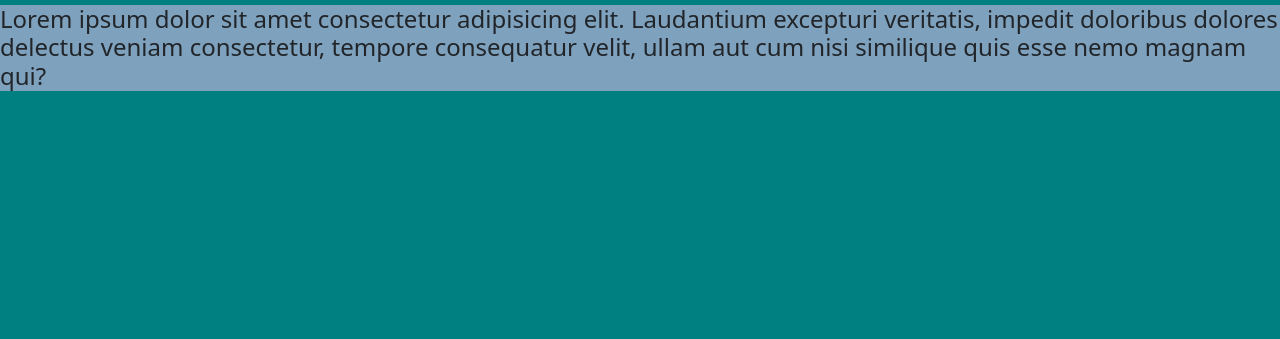
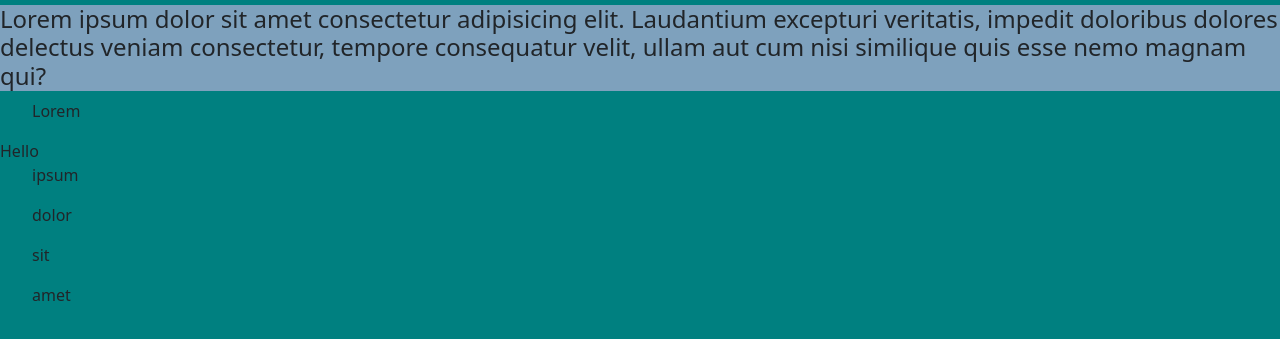
Before and after one commit to michaelg85/316SBA, a plain HTML site: page index.html in a window 1280 px wide. Shown: the part 259-598 px from the top of the page. Drawn offline with nearby package versions, Linux system fonts and the light colour scheme.

Commit message:
push again

```diff
--- a/index.html
+++ b/index.html
@@ -53,7 +53,7 @@
         <!-- header -->
         <div class="container-fluid">
             <div class="row">
-                <button type="button" style="background-color: darkred; font-weight: 700;">Lorem ipsum dolor sit amet</button>
+                <button id= "headerbutton" type="button" style="background-color: darkred; font-weight: 700;">Lorem ipsum dolor sit amet</button>
             </div>
         </div>
 
@@ -66,6 +66,13 @@
 
 <h4>Lorem ipsum dolor sit amet consectetur adipisicing elit. Laudantium excepturi veritatis, impedit doloribus dolores delectus veniam consectetur, tempore consequatur velit, ullam aut cum nisi similique quis esse nemo magnam qui?</h4>
 
+<div class="list">
+    <ul id="item1">Lorem</ul>
+    <ul id="item2">ipsum</ul>
+    <ul id="item3">dolor</ul>
+    <ul id="item4">sit</ul>
+    <ul id="item5">amet</ul>
+</div>
 
 </body>
 </html>
--- a/scripts/script.js
+++ b/scripts/script.js
@@ -4,7 +4,7 @@
 
 head1.textContent = `New Title`;
 
-document.getElementById("head2").style.color = "blue";
+document.getElementById("head2").style.color = `blue`;
 
 
 // Cache at least one element using querySelector or querySelectorAll
@@ -15,3 +15,7 @@
 
 
 // Use the parent-child-sibling relationship to navigate between elements at least once (firstChild, lastChild, parentNode, nextElementSibling, etc.)
+
+let listItem2 = document.getElementById("item1").nextSibling;
+
+listItem2.textContent = `Hello`;
```
